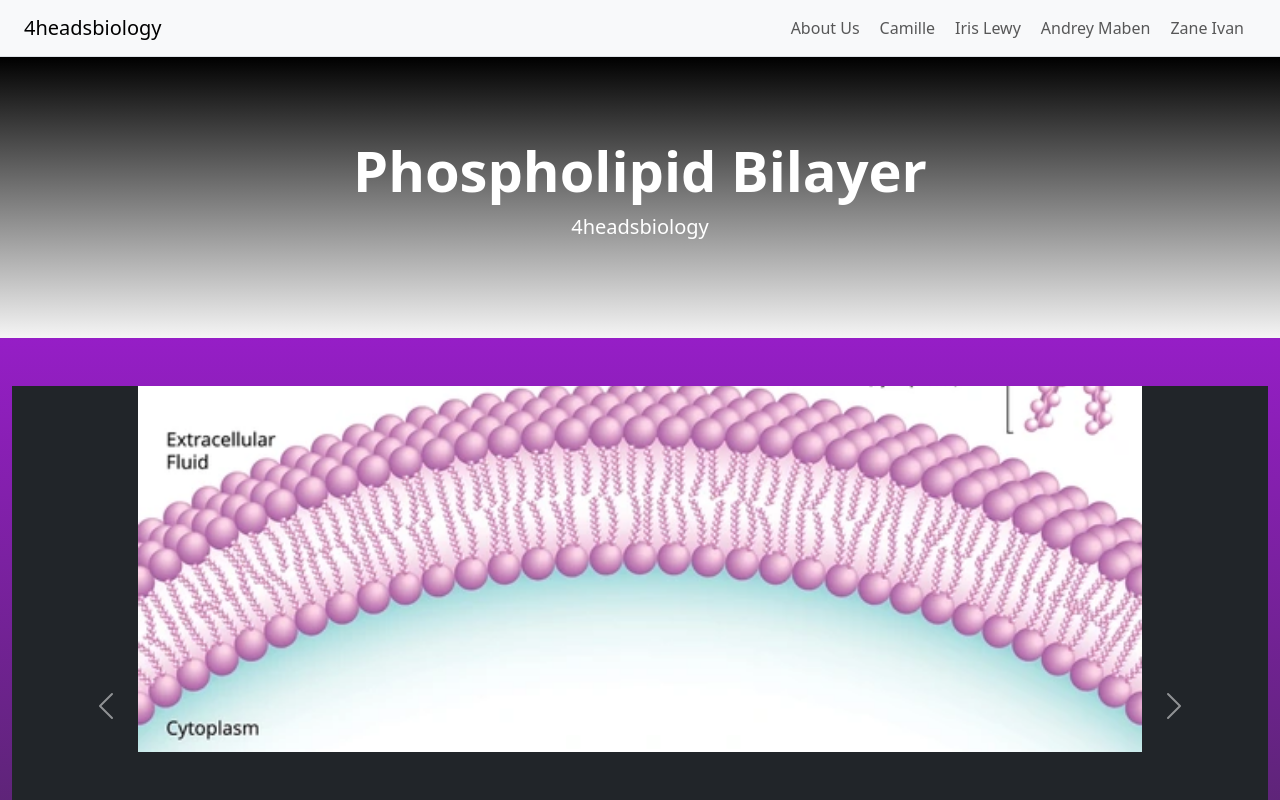
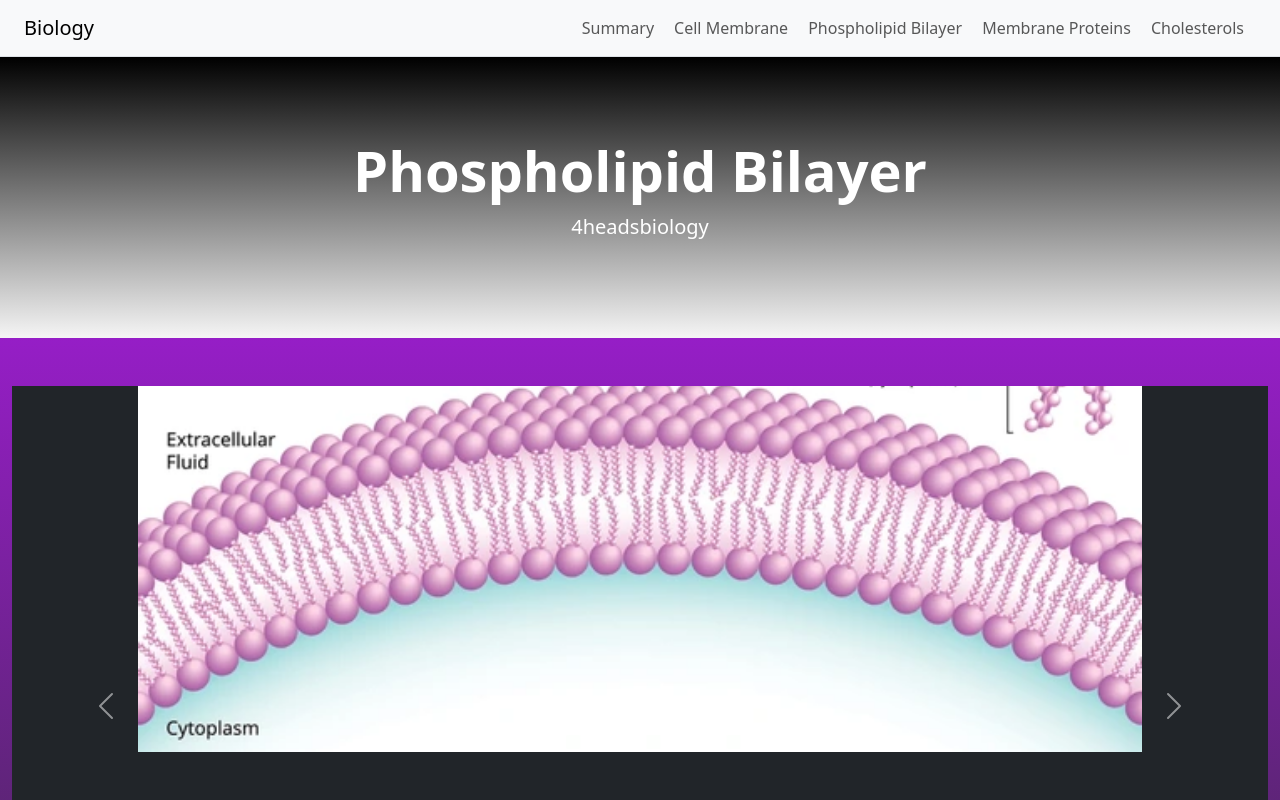
Before and after one commit to ElEllieElie/FINALS, a plain HTML site: page MIDTERMPETA-main/iris.html in a window 1280 px wide. Shown: the top 800 px of the page. Drawn offline with nearby package versions, Linux system fonts and the light colour scheme; files whose address does not match are found by name.

Commit message:
Update iris.html

```diff
--- a/MIDTERMPETA-main/iris.html
+++ b/MIDTERMPETA-main/iris.html
@@ -46,17 +46,17 @@
 <!-- Navbar -->
 <nav class="navbar navbar-expand-lg navbar-light bg-light border-bottom">
     <div class="container-fluid px-4">
-        <a class="navbar-brand" href="index.html">4headsbiology</a>
+        <a class="navbar-brand" href="index.html">Biology</a>
         <button class="navbar-toggler" type="button" data-bs-toggle="collapse" data-bs-target="#navbarNav">
             <span class="navbar-toggler-icon"></span>
         </button>
         <div class="collapse navbar-collapse justify-content-end" id="navbarNav">
             <ul class="navbar-nav">
-                <li class="nav-item me-1"><a class="nav-link" href="newindex.html">About Us</a></li>
-                <li class="nav-item me-1"><a class="nav-link" href="camille.html">Camille</a></li>
-                <li class="nav-item me-1"><a class="nav-link" href="iris.html">Iris Lewy</a></li>
-                <li class="nav-item me-1"><a class="nav-link" href="andrey.html">Andrey Maben</a></li>
-                <li class="nav-item me-1"><a class="nav-link" href="zane.html">Zane Ivan</a></li>
+        <li class="nav-item me-1"><a class="nav-link" href="newindex.html">Summary</a></li>
+        <li class="nav-item me-1"><a class="nav-link" href="camille.html">Cell Membrane</a></li>
+        <li class="nav-item me-1"><a class="nav-link" href="iris.html">Phospholipid Bilayer</a></li>
+        <li class="nav-item me-1"><a class="nav-link" href="andrey.html">Membrane Proteins</a></li>
+        <li class="nav-item me-1"><a class="nav-link" href="zane.html">Cholesterols</a></li>
             </ul>
         </div>
     </div>
@@ -165,7 +165,6 @@
         <h5 class="fw-bold">3D Model of the Bilayer</h5>
         <img src="Phospholipid Bilayer/Phospholipid3.png" alt="Phospholipid5" style="width: 100%; height: 89%; object-fit: cover;">
       </div>
-    </div>
     </section>
 
 
@@ -173,13 +172,10 @@
 <footer>
     <div class="container">
       <div class="card-custom text-center p-3"></div>
-      <p class="text-center mb-0">&copy; 2025 4HEDS. All Rights Reserved</p>
+      <p class="mb-0">&copy; 2025 4HEDS' BIOLOGY. All Rights Reserved</p>
     </div>
   </footer>
-
+  <script src="https://cdn.jsdelivr.net/npm/bootstrap@5.3.3/dist/js/bootstrap.bundle.min.js"></script>
   <script src="https://cdn.jsdelivr.net/npm/bootstrap@5.3.3/dist/js/bootstrap.bundle.min.js"></script>
   </body>
   </html>
-  <script src="https://cdn.jsdelivr.net/npm/bootstrap@5.3.3/dist/js/bootstrap.bundle.min.js"></script>
-  </body>
-  </html>
```
